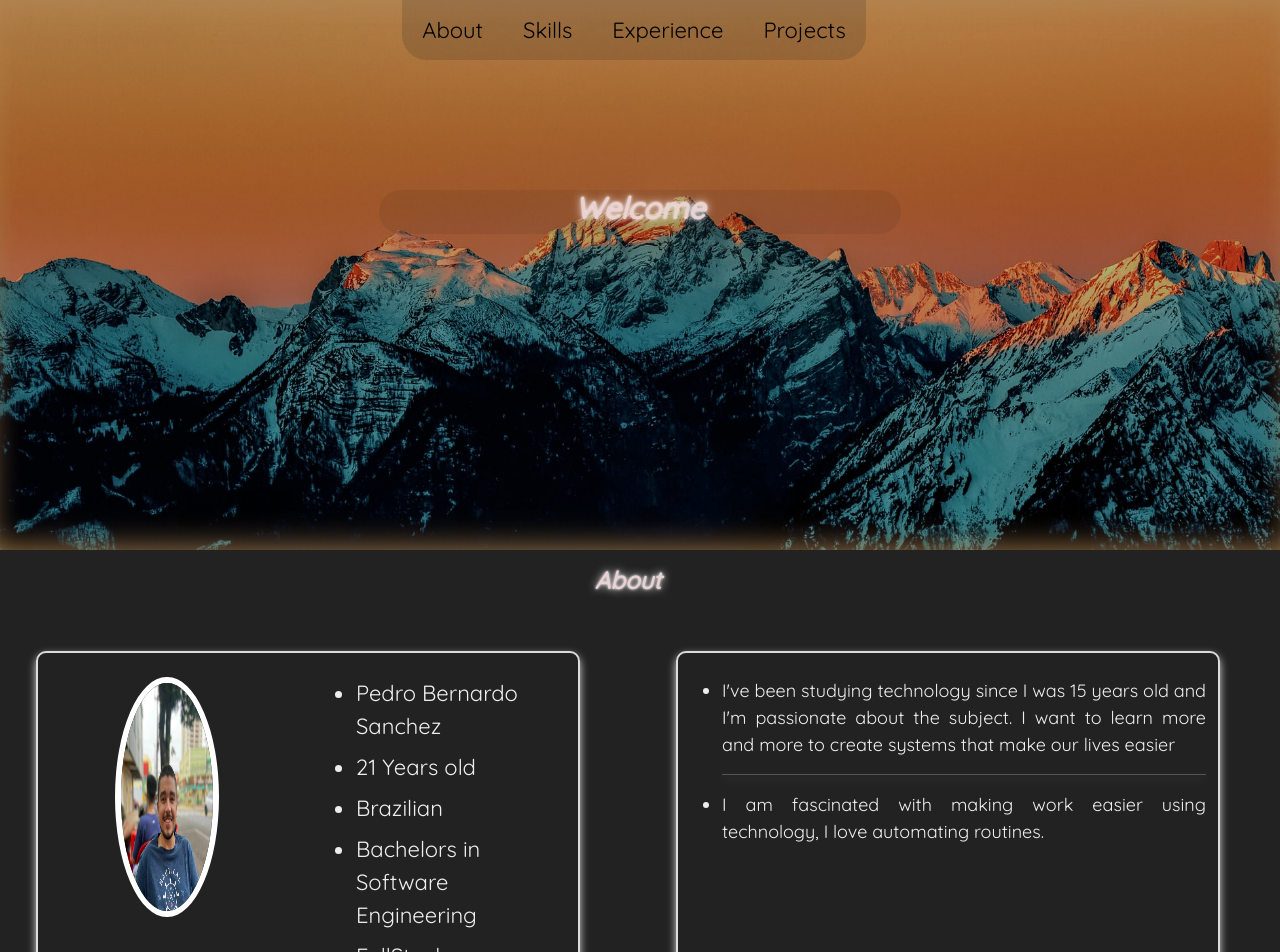
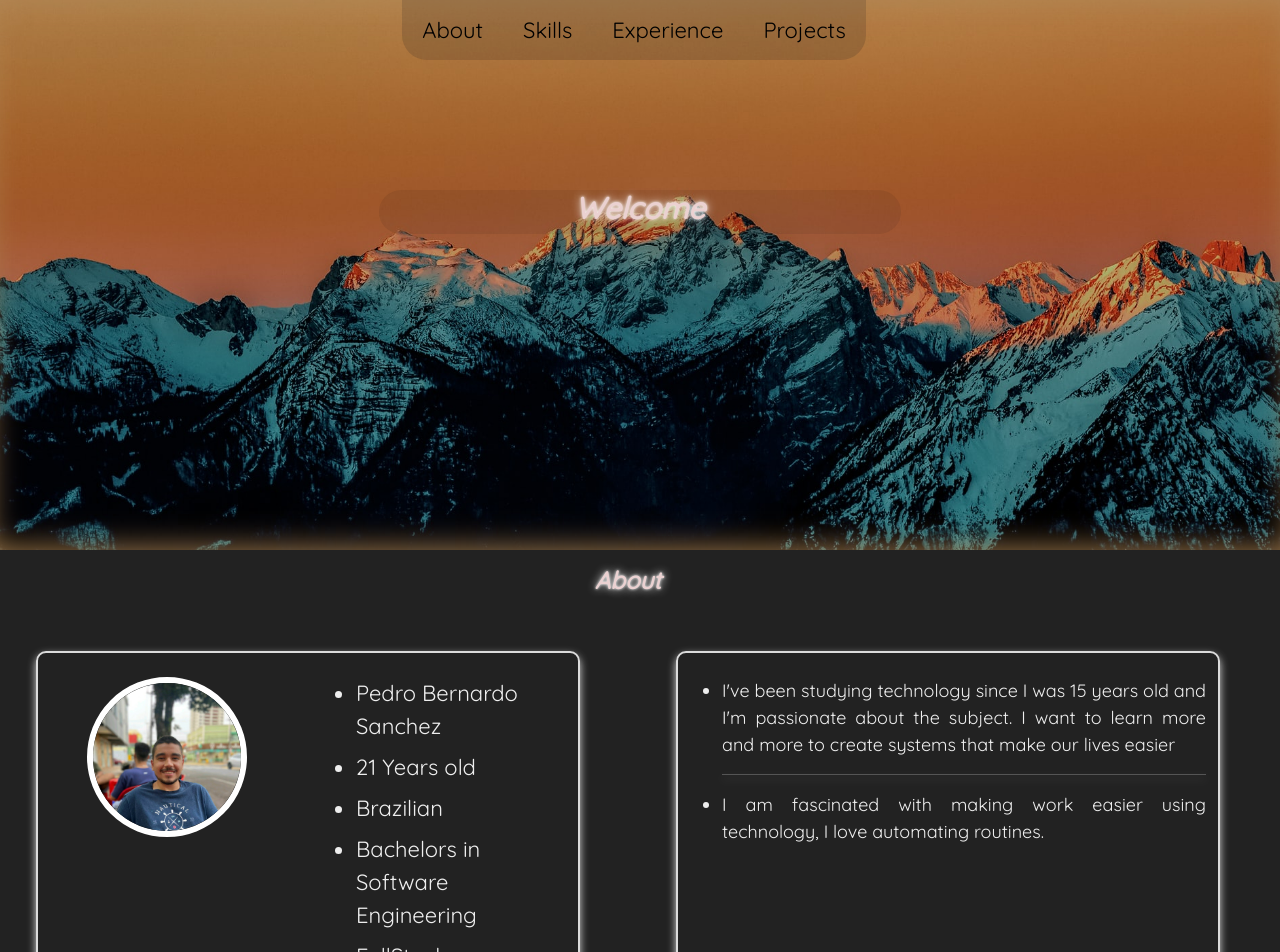
Before and after one commit to PedroBSanchez/myPortifolio, a React (Create React App) app: page / in a window 1280 px wide. Shown: the top 952 px of the page. Built offline with nearby package versions, Linux system fonts and the light colour scheme.

Commit message:
fix image style

```diff
--- a/src/components/middleContent/About.css
+++ b/src/components/middleContent/About.css
@@ -1,6 +1,6 @@
 .about-image {
-  width: 40%;
-  height: 65%;
+  width: 10rem;
+  height: 10rem;
   border-radius: 100%;
   border: 6px solid white;
 }
```
